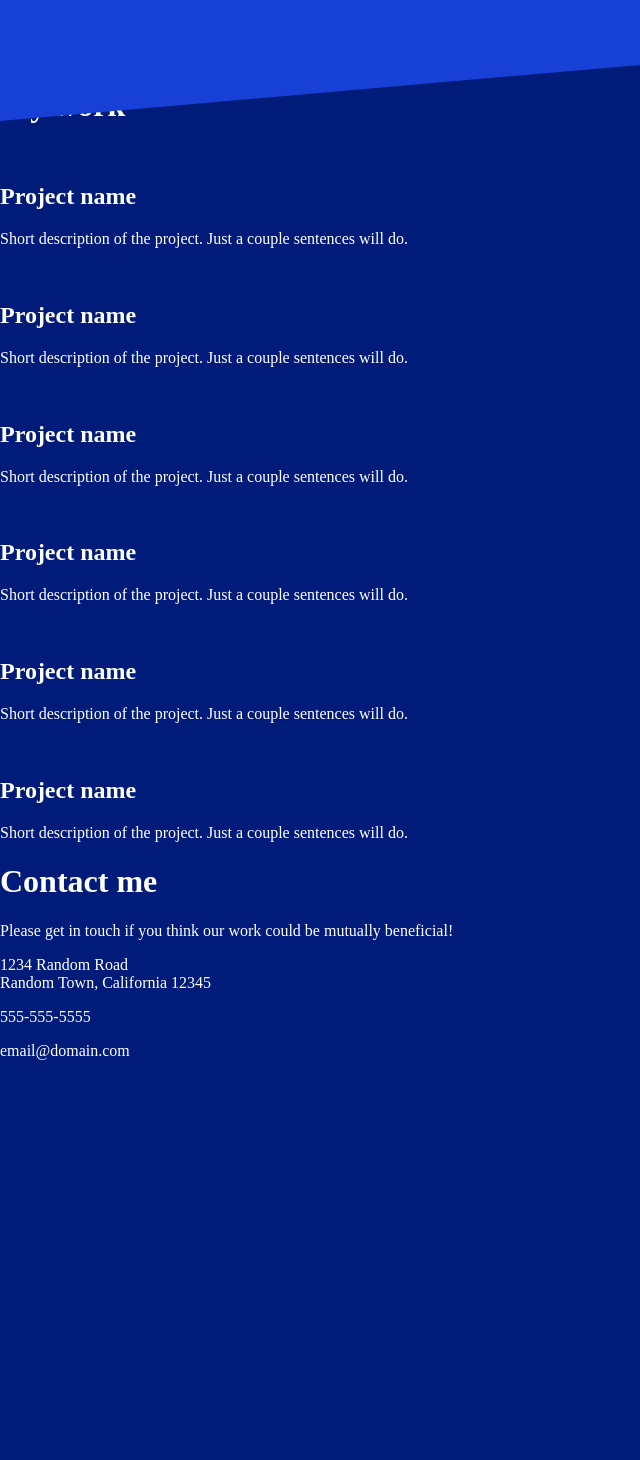
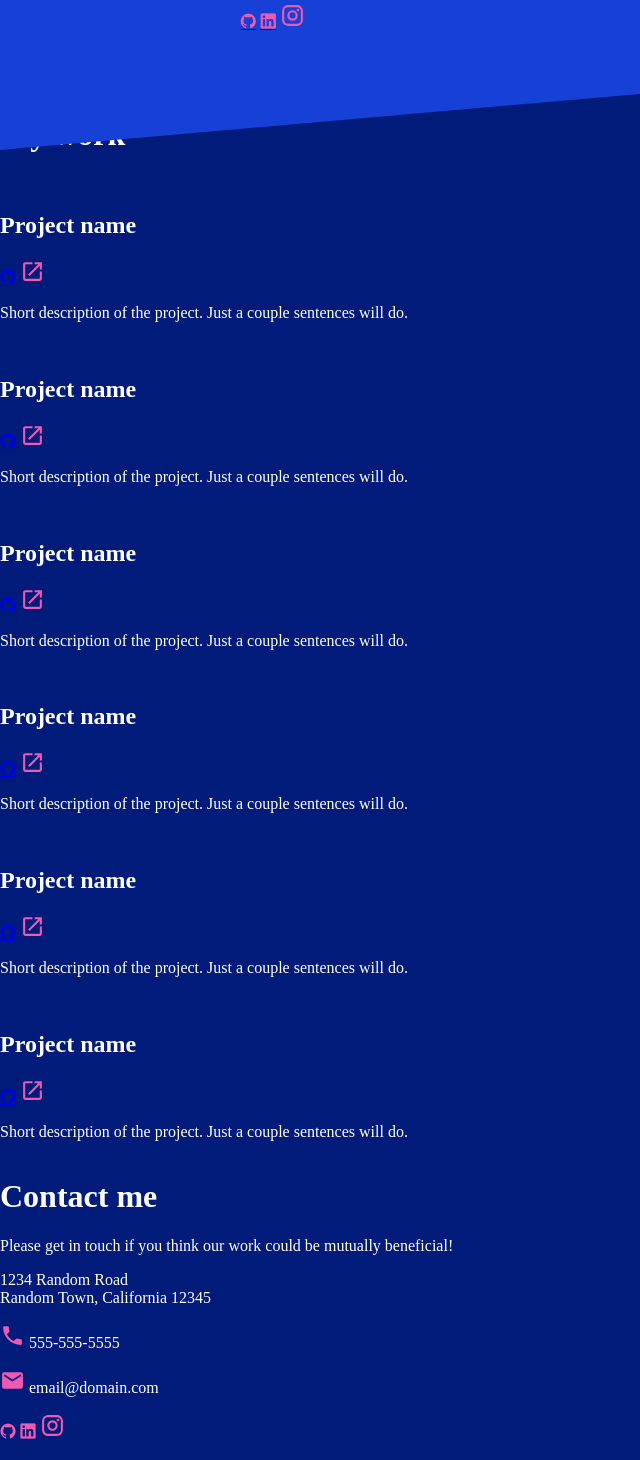
Before and after one commit to Yuseph03/Homepage, a website: page src/index.html in a window 1280 px wide. Shown: the part 227-1687 px from the top of the page, without its empty margins (0-640 px from the left). Before the commit the page ends 1321 px from the top, so only its background shows below. Drawn offline with nearby package versions, Linux system fonts and the light colour scheme.

Commit message:
Add icons

```diff
--- a/src/index.html
+++ b/src/index.html
@@ -5,6 +5,7 @@
     <meta name="viewport" content="width=device-width, initial-scale=1.0">
     <title>Homepage</title>
     <link rel="stylesheet" href="styles.css">
+    <link rel="stylesheet" href="https://cdn.jsdelivr.net/gh/devicons/devicon@v2.15.1/devicon.min.css">
 </head>
 <body>
     <div class="head-container">
@@ -20,9 +21,11 @@
                     Laborum, id eaque.
                 </p>
                 <div class="socials">
-                    <span class="github"><a href="#"></a></span>
-                    <span class="linkedin"><a href="#"></a></span>
-                    <span class="instagram"><a href="#"></a></span>
+                    <a href="#"><i class="devicon-github-plain"></i></a>
+                    <a href="#"><i class="devicon-linkedin-plain"></i></a>
+                    <a href="#">
+                        <svg xmlns="http://www.w3.org/2000/svg" viewBox="0 0 24 24"><path d="M7.8,2H16.2C19.4,2 22,4.6 22,7.8V16.2A5.8,5.8 0 0,1 16.2,22H7.8C4.6,22 2,19.4 2,16.2V7.8A5.8,5.8 0 0,1 7.8,2M7.6,4A3.6,3.6 0 0,0 4,7.6V16.4C4,18.39 5.61,20 7.6,20H16.4A3.6,3.6 0 0,0 20,16.4V7.6C20,5.61 18.39,4 16.4,4H7.6M17.25,5.5A1.25,1.25 0 0,1 18.5,6.75A1.25,1.25 0 0,1 17.25,8A1.25,1.25 0 0,1 16,6.75A1.25,1.25 0 0,1 17.25,5.5M12,7A5,5 0 0,1 17,12A5,5 0 0,1 12,17A5,5 0 0,1 7,12A5,5 0 0,1 12,7M12,9A3,3 0 0,0 9,12A3,3 0 0,0 12,15A3,3 0 0,0 15,12A3,3 0 0,0 12,9Z" /></svg>
+                    </a>
                 </div>
             </div>
         </div>
@@ -34,8 +37,12 @@
                 <img src="" alt="">
                 <div class="project-title">
                     <h2>Project name</h2>
-                    <span class="github-project"><a href="#"></a></span>
-                    <span class="live-project"><a href="#"></a></span>
+                    <span class="github-project"><a href="#"><i class="devicon-github-plain"></i></a></span>
+                    <span class="live-project">
+                        <a href="#">
+                            <svg xmlns="http://www.w3.org/2000/svg" viewBox="0 0 24 24"><path d="M14,3V5H17.59L7.76,14.83L9.17,16.24L19,6.41V10H21V3M19,19H5V5H12V3H5C3.89,3 3,3.9 3,5V19A2,2 0 0,0 5,21H19A2,2 0 0,0 21,19V12H19V19Z" /></svg>
+                        </a>
+                    </span>
                 </div>
                 <p>
                     Short description of the project.
@@ -46,8 +53,12 @@
                 <img src="" alt="">
                 <div class="project-title">
                     <h2>Project name</h2>
-                    <span class="github-project"><a href="#"></a></span>
-                    <span class="live-project"><a href="#"></a></span>
+                    <span class="github-project"><a href="#"><i class="devicon-github-plain"></i></a></span>
+                    <span class="live-project">
+                        <a href="#">
+                            <svg xmlns="http://www.w3.org/2000/svg" viewBox="0 0 24 24"><path d="M14,3V5H17.59L7.76,14.83L9.17,16.24L19,6.41V10H21V3M19,19H5V5H12V3H5C3.89,3 3,3.9 3,5V19A2,2 0 0,0 5,21H19A2,2 0 0,0 21,19V12H19V19Z" /></svg>
+                        </a>
+                    </span>
                 </div>
                 <p>
                     Short description of the project.
@@ -58,8 +69,12 @@
                 <img src="" alt="">
                 <div class="project-title">
                     <h2>Project name</h2>
-                    <span class="github-project"><a href="#"></a></span>
-                    <span class="live-project"><a href="#"></a></span>
+                    <span class="github-project"><a href="#"><i class="devicon-github-plain"></i></a></span>
+                    <span class="live-project">
+                        <a href="#">
+                            <svg xmlns="http://www.w3.org/2000/svg" viewBox="0 0 24 24"><path d="M14,3V5H17.59L7.76,14.83L9.17,16.24L19,6.41V10H21V3M19,19H5V5H12V3H5C3.89,3 3,3.9 3,5V19A2,2 0 0,0 5,21H19A2,2 0 0,0 21,19V12H19V19Z" /></svg>
+                        </a>
+                    </span>
                 </div>
                 <p>
                     Short description of the project.
@@ -70,8 +85,12 @@
                 <img src="" alt="">
                 <div class="project-title">
                     <h2>Project name</h2>
-                    <span class="github-project"><a href="#"></a></span>
-                    <span class="live-project"><a href="#"></a></span>
+                    <span class="github-project"><a href="#"><i class="devicon-github-plain"></i></a></span>
+                    <span class="live-project">
+                        <a href="#">
+                            <svg xmlns="http://www.w3.org/2000/svg" viewBox="0 0 24 24"><path d="M14,3V5H17.59L7.76,14.83L9.17,16.24L19,6.41V10H21V3M19,19H5V5H12V3H5C3.89,3 3,3.9 3,5V19A2,2 0 0,0 5,21H19A2,2 0 0,0 21,19V12H19V19Z" /></svg>
+                        </a>
+                    </span>
                 </div>
                 <p>
                     Short description of the project.
@@ -82,8 +101,12 @@
                 <img src="" alt="">
                 <div class="project-title">
                     <h2>Project name</h2>
-                    <span class="github-project"><a href="#"></a></span>
-                    <span class="live-project"><a href="#"></a></span>
+                    <span class="github-project"><a href="#"><i class="devicon-github-plain"></i></a></span>
+                    <span class="live-project">
+                        <a href="#">
+                            <svg xmlns="http://www.w3.org/2000/svg" viewBox="0 0 24 24"><path d="M14,3V5H17.59L7.76,14.83L9.17,16.24L19,6.41V10H21V3M19,19H5V5H12V3H5C3.89,3 3,3.9 3,5V19A2,2 0 0,0 5,21H19A2,2 0 0,0 21,19V12H19V19Z" /></svg>
+                        </a>
+                    </span>
                 </div>
                 <p>
                     Short description of the project.
@@ -94,8 +117,12 @@
                 <img src="" alt="">
                 <div class="project-title">
                     <h2>Project name</h2>
-                    <span class="github-project"><a href="#"></a></span>
-                    <span class="live-project"><a href="#"></a></span>
+                    <span class="github-project"><a href="#"><i class="devicon-github-plain"></i></a></span>
+                    <span class="live-project">
+                        <a href="#">
+                            <svg xmlns="http://www.w3.org/2000/svg" viewBox="0 0 24 24"><path d="M14,3V5H17.59L7.76,14.83L9.17,16.24L19,6.41V10H21V3M19,19H5V5H12V3H5C3.89,3 3,3.9 3,5V19A2,2 0 0,0 5,21H19A2,2 0 0,0 21,19V12H19V19Z" /></svg>
+                        </a>
+                    </span>
                 </div>
                 <p>
                     Short description of the project.
@@ -115,12 +142,22 @@
                 1234 Random Road <br>
                 Random Town, California 12345
             </p>
-            <p>555-555-5555</p>
-            <p>email@domain.com</p>
+            <p>
+                <svg xmlns="http://www.w3.org/2000/svg" viewBox="0 0 24 24"><path d="M6.62,10.79C8.06,13.62 10.38,15.94 13.21,17.38L15.41,15.18C15.69,14.9 16.08,14.82 16.43,14.93C17.55,15.3 18.75,15.5 20,15.5A1,1 0 0,1 21,16.5V20A1,1 0 0,1 20,21A17,17 0 0,1 3,4A1,1 0 0,1 4,3H7.5A1,1 0 0,1 8.5,4C8.5,5.25 8.7,6.45 9.07,7.57C9.18,7.92 9.1,8.31 8.82,8.59L6.62,10.79Z" /></svg>
+                555-555-5555
+            </p>
+            <p>
+                <svg xmlns="http://www.w3.org/2000/svg" viewBox="0 0 24 24"><path d="M20,8L12,13L4,8V6L12,11L20,6M20,4H4C2.89,4 2,4.89 2,6V18A2,2 0 0,0 4,20H20A2,2 0 0,0 22,18V6C22,4.89 21.1,4 20,4Z" /></svg>
+                email@domain.com
+            </p>
             <div class="socials">
-                <span class="github"><a href=""></a></span>
-                <span class="linkedin"><a href=""></a></span>
-                <span class="instagram"><a href=""></a></span>
+                <a href="#"><i class="devicon-github-plain"></i></a>
+                <a href="#"><i class="devicon-linkedin-plain"></i></a>
+                <span class="instagram">
+                    <a href="">
+                    <svg xmlns="http://www.w3.org/2000/svg" viewBox="0 0 24 24"><path d="M7.8,2H16.2C19.4,2 22,4.6 22,7.8V16.2A5.8,5.8 0 0,1 16.2,22H7.8C4.6,22 2,19.4 2,16.2V7.8A5.8,5.8 0 0,1 7.8,2M7.6,4A3.6,3.6 0 0,0 4,7.6V16.4C4,18.39 5.61,20 7.6,20H16.4A3.6,3.6 0 0,0 20,16.4V7.6C20,5.61 18.39,4 16.4,4H7.6M17.25,5.5A1.25,1.25 0 0,1 18.5,6.75A1.25,1.25 0 0,1 17.25,8A1.25,1.25 0 0,1 16,6.75A1.25,1.25 0 0,1 17.25,5.5M12,7A5,5 0 0,1 17,12A5,5 0 0,1 12,17A5,5 0 0,1 7,12A5,5 0 0,1 12,7M12,9A3,3 0 0,0 9,12A3,3 0 0,0 12,15A3,3 0 0,0 15,12A3,3 0 0,0 12,9Z" /></svg>
+                    </a>
+                </span>
             </div>
         </div>
         <img src="#" alt="" class="foot-image">
--- a/src/styles.css
+++ b/src/styles.css
@@ -7,10 +7,16 @@
 	--content-width: 50vw;
 	--skew-padding: calc(var(--content-width) * var(--magic-number));
 }
+
 body {
     margin: 0;
     background-color: var(--dark-blue);
     color: white;
+}
+
+svg {
+    max-width: 25px;
+    fill: var(--dark-pink);
 }
 
 .head-container {
@@ -24,3 +30,11 @@ body {
     padding: var(--skew-padding);
     transform: skewY(5deg);
 }
+
+.socials i{
+    color: var(--dark-pink);
+}
+
+main {
+    display: grid;
+}
```
